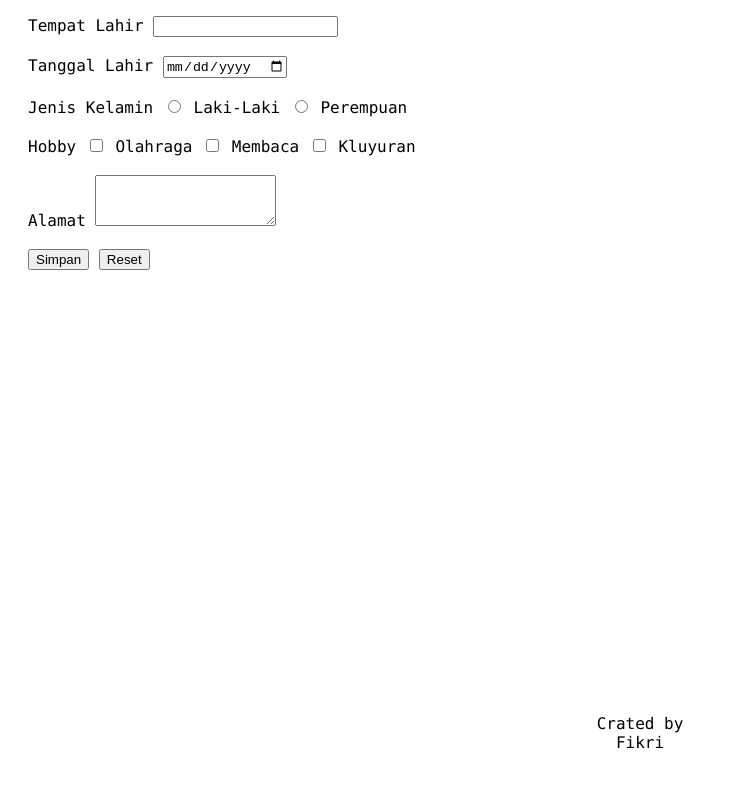
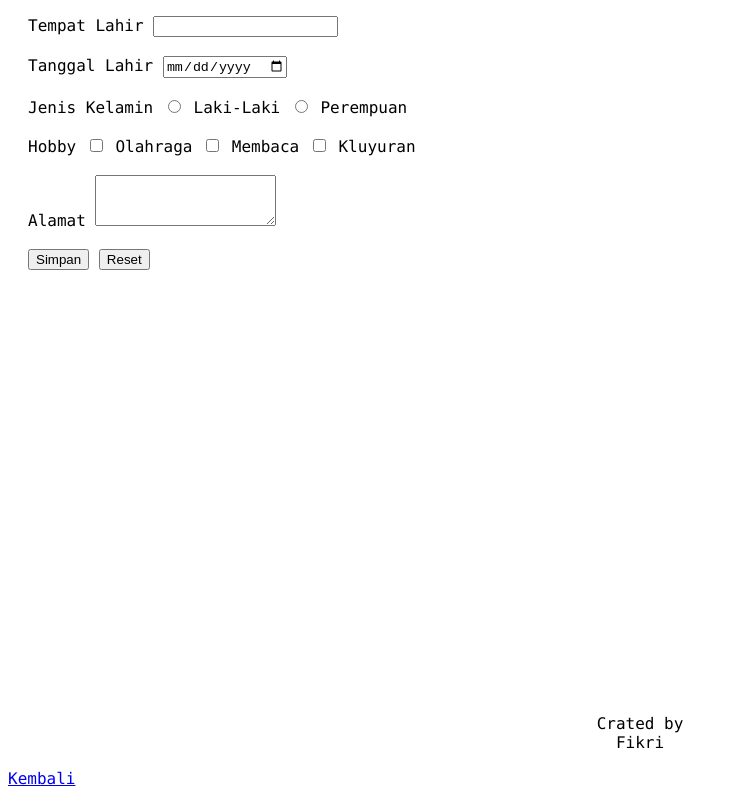
Before and after one commit to Fikri31I/Fikri31I.github.io, a plain HTML site: page formdaftar.html in a window 1280 px wide. Shown: the part 366-1162 px from the top of the page, without its empty margins (0-737 px from the left). Drawn offline with Linux system fonts and the light colour scheme.

Commit message:
Update formdaftar.html

```diff
--- a/formdaftar.html
+++ b/formdaftar.html
@@ -148,6 +148,6 @@ footer {
 <footer>
   <p> Crated by <br> Fikri </p>
 </footer>
-
+<a href ="index.html"> Kembali </a>
 </body>
 </html>
```
